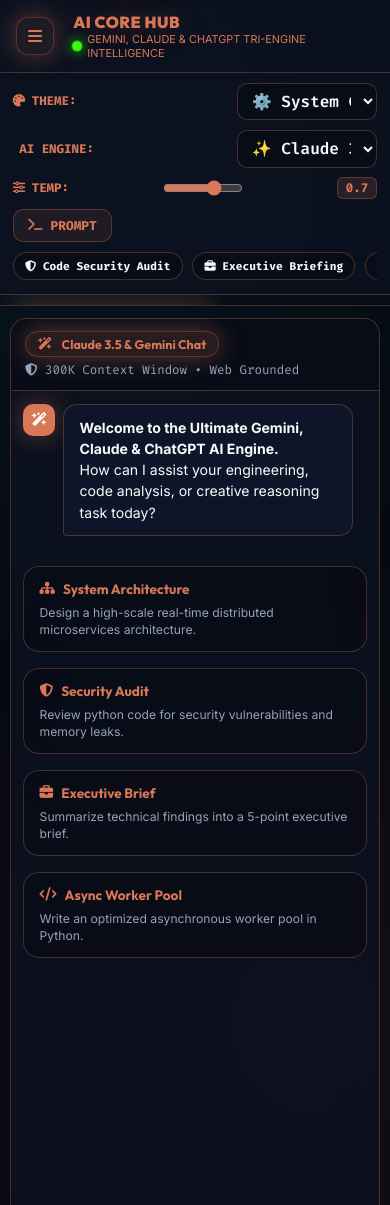
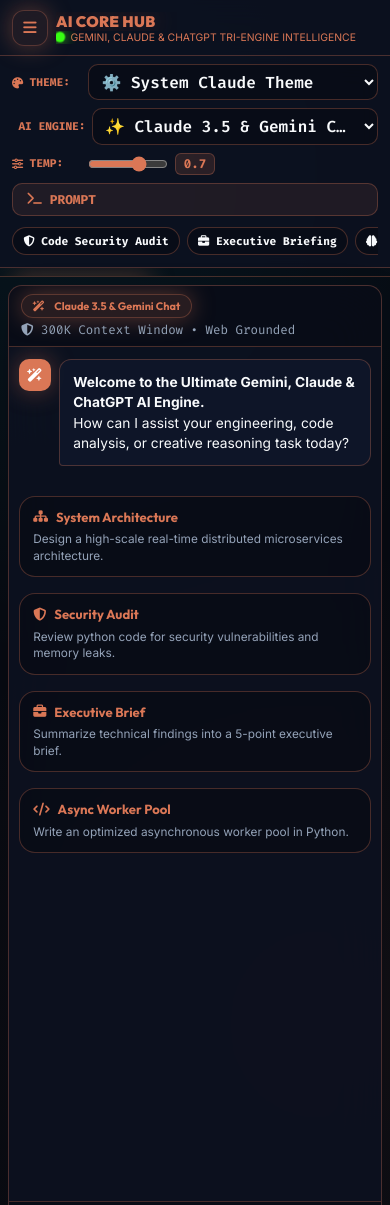
Before and after one commit to Shafaisalnawazkhan/ai-chatbot, a Django app: page / in a window 390 px wide. Run offline with Django 5.2, Linux system fonts and the light colour scheme; data comes from the database, SQL or seed files in the repository; data that the repository does not hold is empty.

Commit message:
Fix mobile layout overflows, dropdown width truncation, and flexbox squishing

```diff
--- a/myproject/rd/templates/index.html
+++ b/myproject/rd/templates/index.html
@@ -1081,106 +1081,185 @@
         /* ==========================================================================
            RESPONSIVE MOBILE & TABLET OPTIMIZATIONS
            ========================================================================== */
+        html, body {
+            overflow-x: hidden !important;
+            width: 100% !important;
+            max-width: 100vw !important;
+        }
+
+        .preset-chips::-webkit-scrollbar,
+        .navigation-tabs::-webkit-scrollbar,
+        .history-list::-webkit-scrollbar {
+            display: none !important;
+        }
+        .preset-chips, .navigation-tabs {
+            -ms-overflow-style: none !important;
+            scrollbar-width: none !important;
+        }
+
         @media (max-width: 900px) {
             .analytics-bar { display: none !important; }
             .claude-starters-grid { grid-template-columns: 1fr; }
         }
 
         @media (max-width: 768px) {
+            .app-layout, .main-wrapper {
+                width: 100% !important;
+                max-width: 100vw !important;
+                overflow-x: hidden !important;
+            }
+
             /* 📱 SIDEBAR RESPONSIVE */
             .sidebar {
                 position: fixed;
                 top: 0; left: 0; bottom: 0;
-                width: 85vw;
-                max-width: 320px;
+                width: 82vw;
+                max-width: 300px;
                 height: 100vh;
                 z-index: 1000;
             }
             .sidebar.collapsed {
-                margin-left: -85vw;
+                margin-left: -82vw;
                 transform: translateX(-100%);
             }
 
             /* 📱 TOP HEADER RESPONSIVE */
             .top-header {
-                padding: 0.75rem 1rem;
+                padding: 0.6rem 0.75rem;
+                width: 100%;
+                max-width: 100vw;
+                box-sizing: border-box;
+            }
+            .brand-section {
+                gap: 0.5rem;
+                min-width: 0;
+                flex: 1;
+            }
+            .brand-title-box {
+                min-width: 0;
+                flex: 1;
             }
             .brand-title-box h1 {
-                font-size: 1.15rem;
-                letter-spacing: 0.5px;
+                font-size: 1.05rem;
+                letter-spacing: 0.3px;
+                white-space: nowrap;
+                overflow: hidden;
+                text-overflow: ellipsis;
             }
             .brand-title-box p {
-                font-size: 0.68rem;
+                font-size: 0.65rem;
+                white-space: nowrap;
+                overflow: hidden;
+                text-overflow: ellipsis;
             }
             .toggle-sidebar-btn {
-                width: 38px;
-                height: 38px;
-                font-size: 1rem;
+                width: 36px;
+                height: 36px;
+                font-size: 0.95rem;
                 flex-shrink: 0;
             }
 
             /* 📱 CONTROL TOOLBAR RESPONSIVE */
             .control-toolbar {
-                padding: 0.6rem 0.8rem;
-                gap: 0.6rem;
+                padding: 0.5rem 0.75rem;
+                gap: 0.5rem;
+                flex-direction: column;
+                align-items: stretch;
+                width: 100%;
+                max-width: 100vw;
+                box-sizing: border-box;
             }
             .param-group {
                 width: 100%;
-                justify-content: space-between;
+                display: flex;
+                align-items: center;
+                gap: 0.4rem;
+                min-width: 0;
+                box-sizing: border-box;
+            }
+            .param-label {
+                font-size: 0.7rem;
+                white-space: nowrap;
+                flex-shrink: 0;
+                min-width: 70px;
             }
             .cyber-select, input.custom-input, textarea.custom-text, .claude-textarea {
                 font-size: 16px !important; /* Prevents auto-zoom on iOS Safari */
             }
             .cyber-select {
-                max-width: 180px;
-                padding: 0.4rem 0.6rem;
+                flex: 1;
+                width: 100% !important;
+                max-width: calc(100vw - 110px) !important;
+                min-width: 0 !important;
+                padding: 0.35rem 0.5rem;
+                text-overflow: ellipsis !important;
+                white-space: nowrap !important;
+                overflow: hidden !important;
+                box-sizing: border-box !important;
             }
             .range-slider {
                 width: 80px;
+                flex-shrink: 0;
             }
             .preset-chips {
                 width: 100%;
-                padding-bottom: 0.3rem;
+                padding: 0.2rem 0;
                 -webkit-overflow-scrolling: touch;
+                display: flex;
+                gap: 0.4rem;
+                overflow-x: auto;
             }
             .preset-chip {
-                padding: 0.35rem 0.7rem;
+                padding: 0.35rem 0.65rem;
                 font-size: 0.7rem;
+                flex-shrink: 0;
             }
 
             /* 📱 NAVIGATION TABS RESPONSIVE */
             .navigation-tabs {
-                padding: 0.6rem 0.8rem 0 0.8rem;
-                gap: 0.4rem;
+                padding: 0.5rem 0.75rem 0 0.75rem;
+                gap: 0.35rem;
+                width: 100%;
+                max-width: 100vw;
+                box-sizing: border-box;
                 -webkit-overflow-scrolling: touch;
             }
             .nav-tab-btn {
-                padding: 0.55rem 0.85rem;
-                font-size: 0.78rem;
-                border-radius: 10px 10px 0 0;
+                padding: 0.5rem 0.75rem;
+                font-size: 0.75rem;
+                border-radius: 8px 8px 0 0;
                 flex-shrink: 0;
+                max-width: 180px;
+                white-space: nowrap;
+                overflow: hidden;
+                text-overflow: ellipsis;
             }
 
             /* 📱 MAIN CONTENT & PANELS RESPONSIVE */
             .panel-container {
-                padding: 0.75rem 0.6rem;
+                padding: 0.5rem 0.5rem;
+                width: 100%;
+                max-width: 100vw;
+                box-sizing: border-box;
             }
             .card-box {
-                padding: 1rem;
+                padding: 0.85rem;
                 border-radius: 14px;
-                gap: 1rem;
+                gap: 0.85rem;
+                width: 100%;
+                box-sizing: border-box;
             }
             .card-header-badge {
                 flex-direction: column;
                 align-items: flex-start;
-                gap: 0.5rem;
+                gap: 0.4rem;
             }
             .badge-pill {
                 font-size: 0.68rem;
-                padding: 0.3rem 0.65rem;
+                padding: 0.25rem 0.55rem;
             }
             .btn-submit {
-                padding: 0.75rem 1.2rem;
+                padding: 0.7rem 1rem;
                 font-size: 0.85rem;
                 width: 100%;
                 justify-content: center;
@@ -1188,73 +1267,107 @@
 
             /* 📱 CHAT & MESSAGES RESPONSIVE */
             .claude-chat-container {
-                height: calc(100vh - 195px);
-                min-height: 420px;
-                border-radius: 16px;
+                height: calc(100vh - 210px);
+                min-height: 380px;
+                border-radius: 14px;
+                width: 100%;
+                max-width: 100%;
+                box-sizing: border-box;
             }
             .claude-header-bar {
-                padding: 0.75rem 0.9rem;
+                padding: 0.5rem 0.75rem;
                 flex-direction: column;
                 align-items: flex-start;
-                gap: 0.3rem;
+                gap: 0.25rem;
+                width: 100%;
+                box-sizing: border-box;
             }
             .claude-badge-pill {
-                font-size: 0.78rem;
-                padding: 0.3rem 0.75rem;
+                font-size: 0.75rem;
+                padding: 0.25rem 0.65rem;
+                max-width: 100%;
+                white-space: nowrap;
+                overflow: hidden;
+                text-overflow: ellipsis;
+            }
+            .claude-header-bar span {
+                font-size: 0.68rem;
+                max-width: 100%;
+                white-space: nowrap;
+                overflow: hidden;
+                text-overflow: ellipsis;
             }
             .chat-messages {
-                padding: 0.8rem;
-                gap: 0.9rem;
+                padding: 0.75rem 0.6rem;
+                gap: 0.85rem;
+                width: 100%;
+                box-sizing: border-box;
+                overflow-x: hidden;
             }
             .msg-row {
-                max-width: 92%;
+                max-width: 98%;
+                width: 100%;
                 gap: 0.5rem;
+                box-sizing: border-box;
             }
             .avatar-box {
                 width: 32px;
                 height: 32px;
                 font-size: 0.85rem;
                 border-radius: 10px;
+                flex-shrink: 0;
             }
             .msg-bubble {
-                padding: 0.75rem 0.95rem;
-                font-size: 0.88rem;
+                flex: 1;
+                min-width: 0 !important; /* Prevents flexbox child horizontal text overflow */
+                padding: 0.7rem 0.85rem;
+                font-size: 0.86rem;
                 line-height: 1.5;
-                text-align: left !important; /* Cleaner word flow on mobile screens */
-                border-radius: 14px;
+                text-align: left !important;
+                border-radius: 12px;
+                word-break: break-word !alignment;
+                overflow-wrap: anywhere;
+                box-sizing: border-box;
             }
             .claude-starter-card {
-                padding: 0.8rem 0.95rem;
+                padding: 0.75rem 0.85rem;
             }
             .claude-starter-card h4 {
-                font-size: 0.85rem;
+                font-size: 0.82rem;
             }
             .claude-starter-card p {
-                font-size: 0.76rem;
+                font-size: 0.74rem;
             }
 
             /* 📱 DOCK INPUT RESPONSIVE */
             .claude-input-dock {
-                padding: 0.6rem 0.7rem;
+                padding: 0.5rem 0.6rem;
+                width: 100%;
+                box-sizing: border-box;
             }
             .claude-input-wrapper {
-                padding: 0.4rem 0.7rem;
-                border-radius: 14px;
-                gap: 0.5rem;
+                padding: 0.35rem 0.6rem;
+                border-radius: 12px;
+                gap: 0.4rem;
+                width: 100%;
+                box-sizing: border-box;
             }
             .claude-textarea {
-                min-height: 38px;
+                min-height: 36px;
             }
             .claude-dock-btn {
-                width: 38px;
-                height: 38px;
-                font-size: 0.95rem;
+                width: 36px;
+                height: 36px;
+                font-size: 0.9rem;
+                flex-shrink: 0;
             }
 
             /* 📱 RESPONSE CARD RESPONSIVE */
             .response-card {
-                padding: 1rem;
+                padding: 0.85rem;
                 border-radius: 14px;
+                width: 100%;
+                box-sizing: border-box;
             }
             .response-card div {
                 text-align: left !important;
@@ -1262,44 +1375,45 @@
             .response-meta {
                 flex-direction: column;
                 align-items: flex-start;
-                gap: 0.6rem;
+                gap: 0.5rem;
             }
             .feedback-bar {
                 flex-wrap: wrap;
                 width: 100%;
-                gap: 0.4rem;
+                gap: 0.35rem;
             }
             .action-icon-btn {
-                font-size: 0.72rem;
-                padding: 0.35rem 0.6rem;
+                font-size: 0.7rem;
+                padding: 0.3rem 0.55rem;
             }
 
             /* 📱 TOAST RESPONSIVE */
             .toast-msg {
-                bottom: 1.2rem;
+                bottom: 1rem;
                 right: 50%;
                 transform: translateX(50%);
                 width: 90%;
-                max-width: 320px;
+                max-width: 300px;
                 text-align: center;
-                padding: 0.7rem 1rem;
-                font-size: 0.8rem;
+                padding: 0.65rem 0.9rem;
+                font-size: 0.78rem;
             }
         }
 
         @media (max-width: 480px) {
             .brand-title-box h1 {
-                font-size: 1rem;
+                font-size: 0.95rem;
             }
             .cyber-select {
+                max-width: calc(100vw - 90px) !important;
+            }
+            .nav-tab-btn {
+                font-size: 0.7rem;
+                padding: 0.45rem 0.6rem;
                 max-width: 140px;
             }
-            .nav-tab-btn {
-                font-size: 0.72rem;
-                padding: 0.5rem 0.7rem;
-            }
             .msg-row {
-                max-width: 96%;
+                max-width: 100%;
             }
         }
     </style>
```
